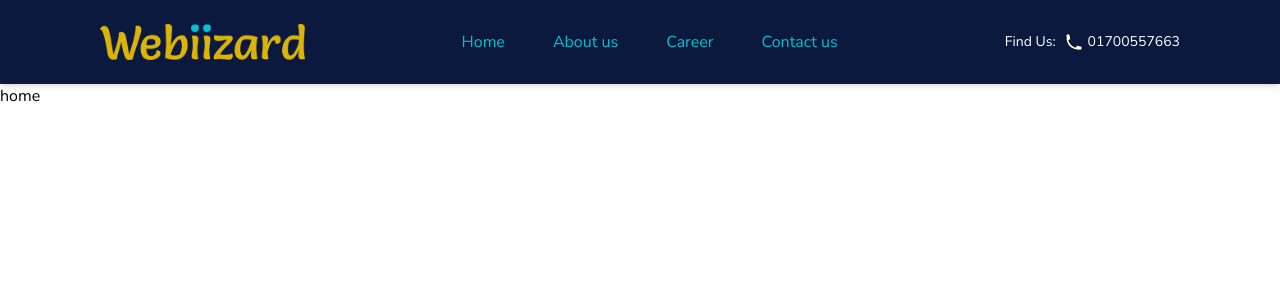
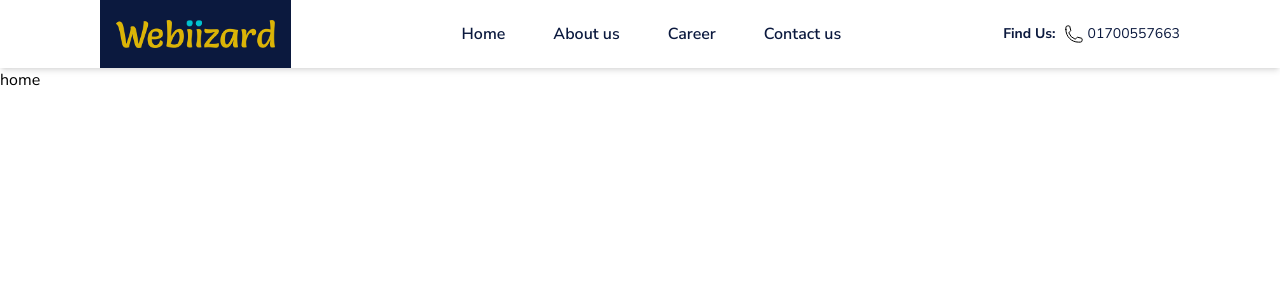
Before and after one commit to farjanaIslamNipa/webiizard, a Vue app: page / in a window 1280 px wide. Shown: the top 300 px of the page. Built offline with nearby package versions, Linux system fonts and the light colour scheme.

Commit message:
working on navbar

```diff
--- a/src/App.vue
+++ b/src/App.vue
@@ -33,7 +33,7 @@ const navItems = {
     linkClasses:{
         fontSize:'text-base',
         fontWeight:'font-medium',
-        color:'text-white',
+        color:'text-brand',
         display:'block lg:inline-block',
         hoverColor:'hover:text-[#f04935]',
         activeClass:'active-nav',
@@ -41,13 +41,11 @@ const navItems = {
     },
 
 //  General options
-    navBg:'bg-brand',
-    smallNavBg:'bg-brand',
     bottomBorder: 'border-b-2 border-gray-100',
     bottomShadow: 'shadow-md',
     logoSrc: '/images/brand-logo.png',
     logoAlt: 'Webiizard Logo',
-    logoHeight: 'h-9',
+    logoHeight: 'h-7',
     logoWidth: 'w-auto',
 
 //   Special Link Options
--- a/src/assets/main.css
+++ b/src/assets/main.css
@@ -3,7 +3,7 @@
 @tailwind utilities;
 
 .menu-link{
-    @apply text-appSecondary hover:text-appPrimary transition-colors delay-150 ease-out relative px-1
+    @apply text-brand font-semibold hover:text-appPrimary transition-colors delay-150 ease-out relative px-1
 }
 .menu-link::after{
     content: '';
--- a/src/components/AppNav.vue
+++ b/src/components/AppNav.vue
@@ -18,7 +18,7 @@
         class="z-50"
         :class="
         props.navItems?.navBg ? props.navItems.navBg : 'bg-white',
-        props.navItems?.navPadding ? props.navItems.navPadding : 'py-4 md:py-6 px-4 md:px-10 lg:px-[60px] xl:px-[100px] 2xl:px-[200px]',
+        props.navItems?.navPadding ? props.navItems.navPadding : 'px-4 md:px-10 lg:px-[60px] xl:px-[100px] 2xl:px-[200px]',
         (props.hasBorder ? (props.navItems.bottomBorder ? props.navItems?.bottomBorder : 'border-b-2 border-gray-100') : ''),
         (props.hasShadow ? (`${props.navItems?.bottomShadow ? props.navItems.bottomShadow : 'shadow-md'} border-none`) : '') ,
         props.navItems.customClass?.customNav ? props.navItems.customClass.customNav : ''
@@ -26,7 +26,7 @@
           <div class="flex w-full gap-12 items-center">
             <div class="w-full" :class="screenSize === props.mediaScreen ? 'md:w-[20%]' : 'lg:w-[30%]'">
               <div class="flex justify-between items-center">
-                <div>
+                <div class="bg-brand px-4 py-4 md:py-5">
                   <router-link to="/" >
                     <img class="inline-block" :class="
                           props.navItems.logoHeight ? props.navItems.logoHeight : 'h-10',
@@ -162,12 +162,12 @@
 
                   <div>
                     <div class="flex gap-2 items-center">
-                      <p class="text-white text-sm">Find Us:</p>
+                      <p class="text-brand text-sm font-bold">Find Us:</p>
                       <div class="flex items-center gap-1">
                         <svg xmlns="http://www.w3.org/2000/svg" fill="#ffffff" viewBox="0 0 24 24" stroke-width="1.2" stroke="currentColor" class="w-5 h-5">
                           <path stroke-linecap="round" stroke-linejoin="round" d="M2.25 6.75c0 8.284 6.716 15 15 15h2.25a2.25 2.25 0 002.25-2.25v-1.372c0-.516-.351-.966-.852-1.091l-4.423-1.106c-.44-.11-.902.055-1.173.417l-.97 1.293c-.282.376-.769.542-1.21.38a12.035 12.035 0 01-7.143-7.143c-.162-.441.004-.928.38-1.21l1.293-.97c.363-.271.527-.734.417-1.173L6.963 3.102a1.125 1.125 0 00-1.091-.852H4.5A2.25 2.25 0 002.25 4.5v2.25z" />
                         </svg>
-                        <a href="tel:01700557663" class="text-white text-sm">01700557663</a>
+                        <a href="tel:01700557663" class="text-brand text-sm">01700557663</a>
                       </div>
                     </div>
                   </div>
```
